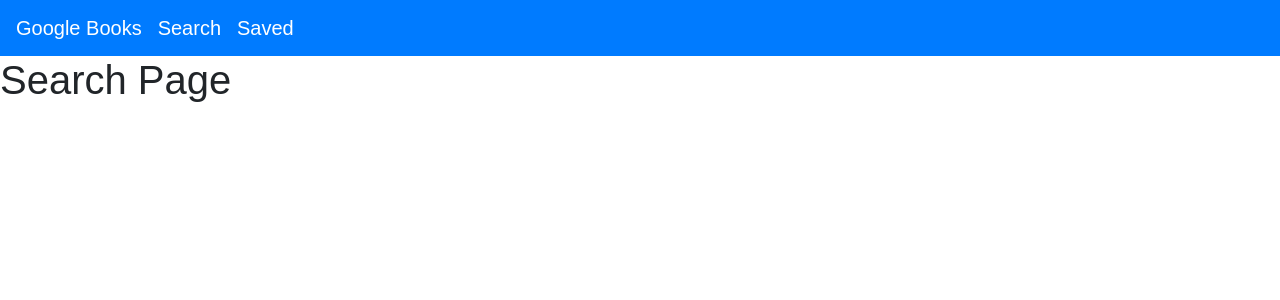
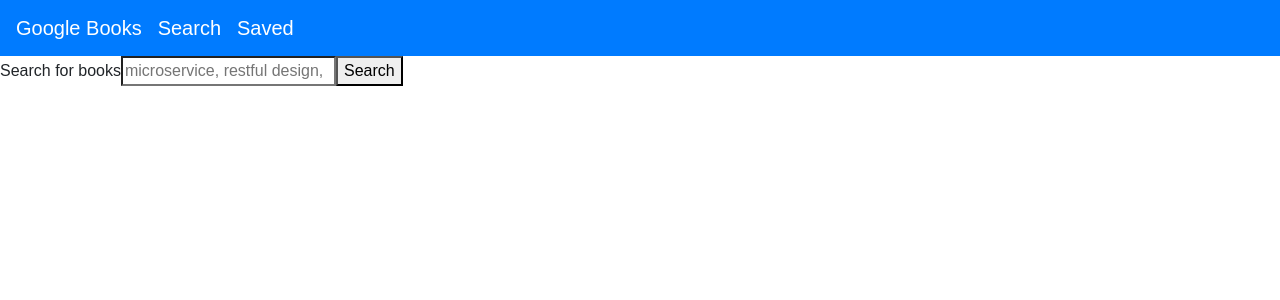
Before and after one commit to JEpps2020/search-books, a React (Create React App) app in the folder client/: page / in a window 1280 px wide. Shown: the top 300 px of the page. Built offline with nearby package versions, Linux system fonts and the light colour scheme.

Commit message:
search working but cannot handle errors, installed axios, added utils.

```diff
--- a/client/package.json
+++ b/client/package.json
@@ -5,6 +5,7 @@
   "private": true,
   "proxy": "http://localhost:3001/",
   "dependencies": {
+    "axios": "^0.19.2",
     "react": "^16.6.3",
     "react-dom": "^16.6.3",
     "react-router-dom": "^5.2.0",
--- a/client/src/pages/Search.js
+++ b/client/src/pages/Search.js
@@ -1,9 +1,83 @@
-import React from "react";
+import React, { useState } from "react";
+import axios from "axios";
+
 function Search() {
+  let API_URL = `https://www.googleapis.com/books/v1/volumes`;
+    // let authors = ['Param', 'Vennila', 'Afrin'];
+    // bookAuthors(authors);
+    // // Param, Vennila and Afrin
+    // let authors = ['Param', 'Afrin'];
+    // bookAuthors(authors);
+    // // Param and Afrin
+
+  const [books, setBooks] = useState({ items: [] });
+
+  const [searchTerm, setSearchTerm] = useState('');
+  const onInputChange = (e) => {
+    setSearchTerm(e.target.value);
+  }
+
+  const fetchBooks = async () => {
+    // Ajax call to API using Axios
+    const result = await axios.get(`${API_URL}?q=${searchTerm}`);
+    // Books result
+    // console.log(result.data);
+    setBooks(result.data);
+}
+
+const bookAuthors = authors => {
+    if (authors.length <= 2) {
+      authors = authors.join(' and ');
+    } else if (authors.length > 2) {
+      let lastAuthor = ' and ' + authors.slice(-1);
+      authors.pop();
+      authors = authors.join(', ');
+      authors += lastAuthor;
+    }
+    return authors;
+  };
+
+    const onSubmitHandler = (e) => {
+    // Prevent browser refreshing after form submission
+    e.preventDefault();
+    // Call fetch books async function
+    fetchBooks();
+}
+
     return (
-        <div>
-            <h1>Search Page</h1>
-        </div>
-    );
-}
+        <section>
+          <form onSubmit={onSubmitHandler}>
+            <label>
+              <span>Search for books</span>
+              <input
+                type="search"
+                placeholder="microservice, restful design, etc.,"
+                value={searchTerm}
+                onChange={onInputChange}
+              />
+              <button type="submit">Search</button>
+            </label>
+          </form>
+          <ul>
+        {
+          books.items.map((book, index) => {
+            return (
+              <li key={index}>
+                <div>
+                  <img alt={`${book.volumeInfo.title} book`} src={`http://books.google.com/books/content?id=${book.id}&printsec=frontcover&img=1&zoom=1&source=gbs_api`} />
+                  <div>
+                    <h3>{book.volumeInfo.title}</h3>
+                    <p>{ bookAuthors(book.volumeInfo.authors) }</p>
+                    <p>{book.volumeInfo.publishedDate}</p>
+                  </div>
+                </div>
+                <hr />
+              </li>
+            );
+          })
+        }
+      </ul>
+    </section>
+      );
+    };
 export default Search;
--- a/package.json
+++ b/package.json
@@ -19,6 +19,7 @@
     "nodemon": "^1.18.7"
   },
   "dependencies": {
+    "axios": "^0.19.2",
     "express": "^4.16.3",
     "if-env": "^1.0.4",
     "mongoose": "^5.9.20",
```
Also changed, not shown: client/src/utils/API.js (added, +20 -0 lines), 2 other files (tests, documents, lock files or other folders).
